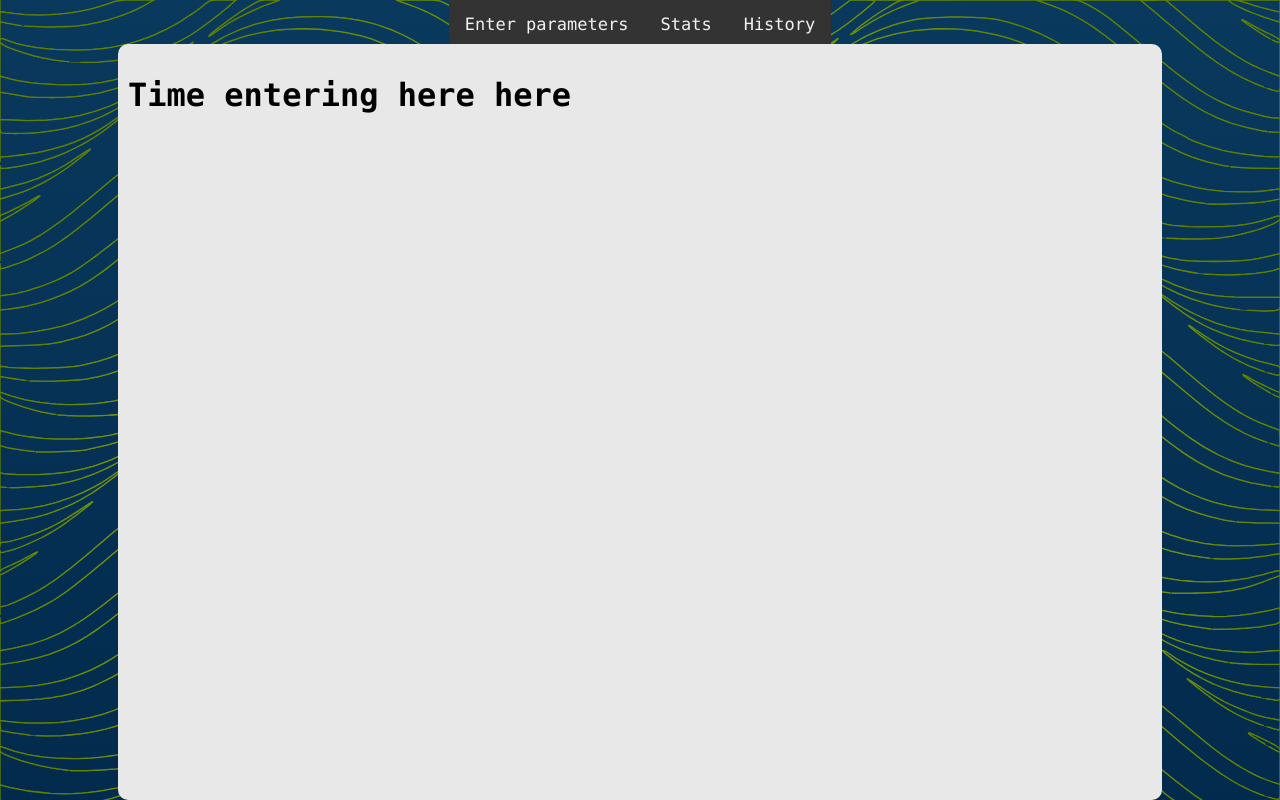
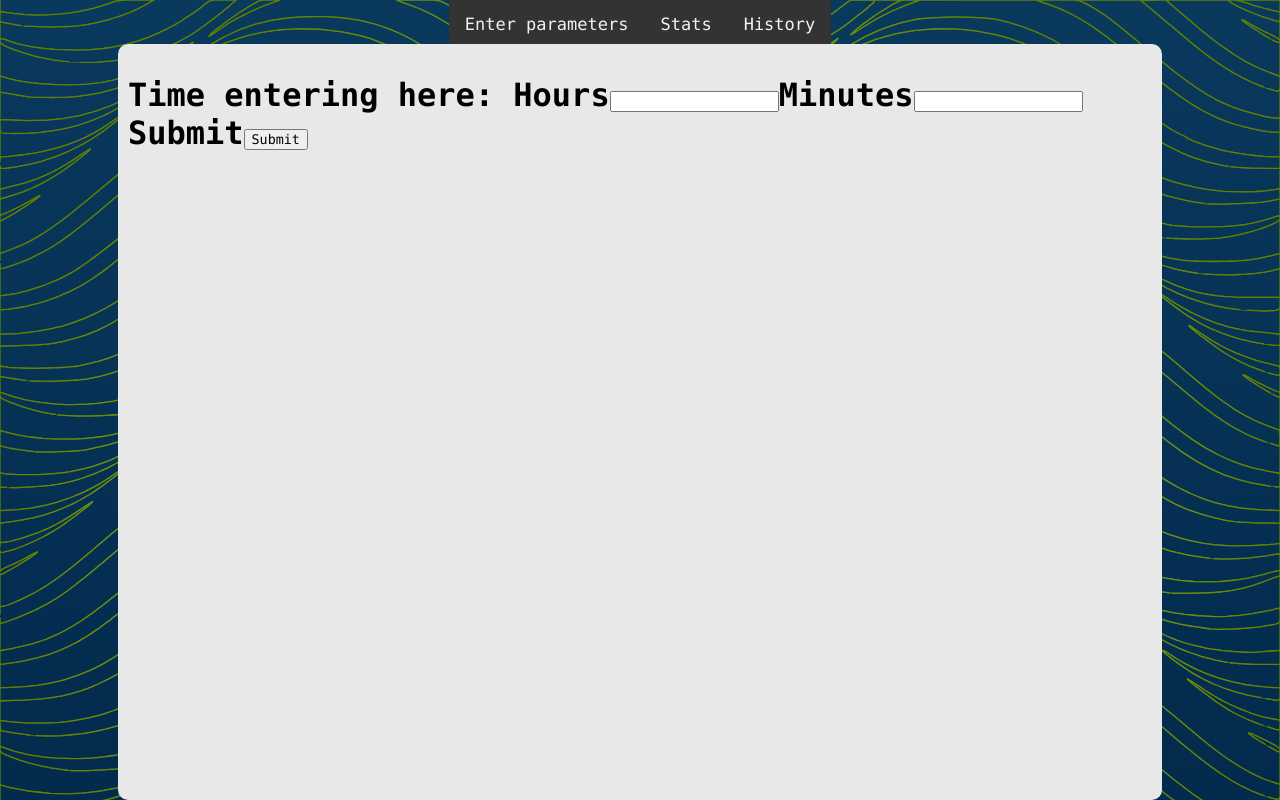
Before and after one commit to kaloyan-yanev/HackTuesXI, a Flask app: page / in a window 1280 px wide. Run offline with Flask 3, Linux system fonts and the light colour scheme.

Commit message:
Added input to Index.html

```diff
--- a/app.py
+++ b/app.py
@@ -1,6 +1,6 @@
 from flask import Flask, render_template, request, url_for, redirect
 from flask_wtf import FlaskForm
-from wtforms import TimeField,FloatField
+from wtforms import TimeField,FloatField, SubmitField
 from wtforms.validators import DataRequired, Length
 import mysql.connector
 from string_manipulation import remove_obstacles
@@ -10,7 +10,7 @@ app = Flask(__name__)
 db = mysql.connector.connect(
     host = 'localhost',
     user = 'root',
-    password = 'WhatTheFUCKIsMySQL420',
+    password = 'gogo112008',
     database = 'login_info'
 )
 mycursor = db.cursor(buffered = True)
@@ -18,11 +18,21 @@ mycursor = db.cursor(buffered = True)
 app.config['SECRET_KEY'] = 'secret_key'
 
 class Clock(FlaskForm):
-    time = TimeField('Interval', validators=[DataRequired()])
-@app.route('/')
+    Hours = FloatField('Hours', validators=[DataRequired(), Length(min = 0,max = 24)])
+    minutes = FloatField('minuts', validators=[DataRequired(), Length(min = 0,max = 60)])
+    Submit = SubmitField('Submit')
+@app.route('/', methods=['GET','POST'])
 def Index():
     Timer_info = Clock()
-    return render_template('/Index.html')
+    if Timer_info.validate_on_submit():
+        Session['hours'] = Timer_info.Hours.data
+        Session['minutes'] = Timer_info.minutes.data
+        print(request.form['hours'])
+        print(request.form['minutes'])
+        print(Timer_info.Hours.data)
+        print(Timer_info.minutes.data)
+        return render_template('/Index.html', form = Timer_info)
+    return render_template('/Index.html', form = Timer_info)
 @app.route('/Table')
 def Table():
     return render_template('/Table.html')
--- a/templates/Index.html
+++ b/templates/Index.html
@@ -3,6 +3,6 @@
 {% block title %}Index{% endblock %}
 
 {% block content %}
-<h1>Time entering here here</h1>
+<h1>Time entering here: Hours{{form.Hours}}Minutes{{form.minutes}}Submit{{form.Submit}}</h1>
 <p></p>
 {% endblock %}
```
